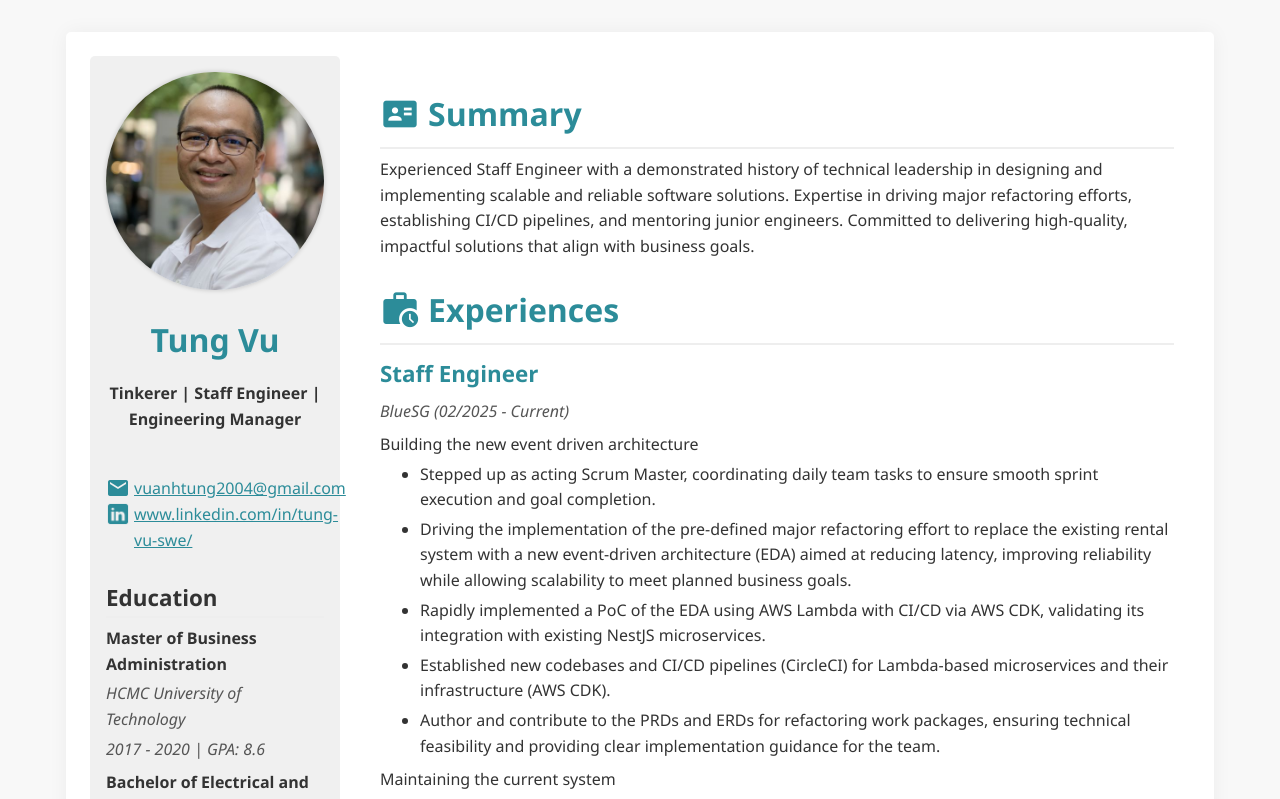
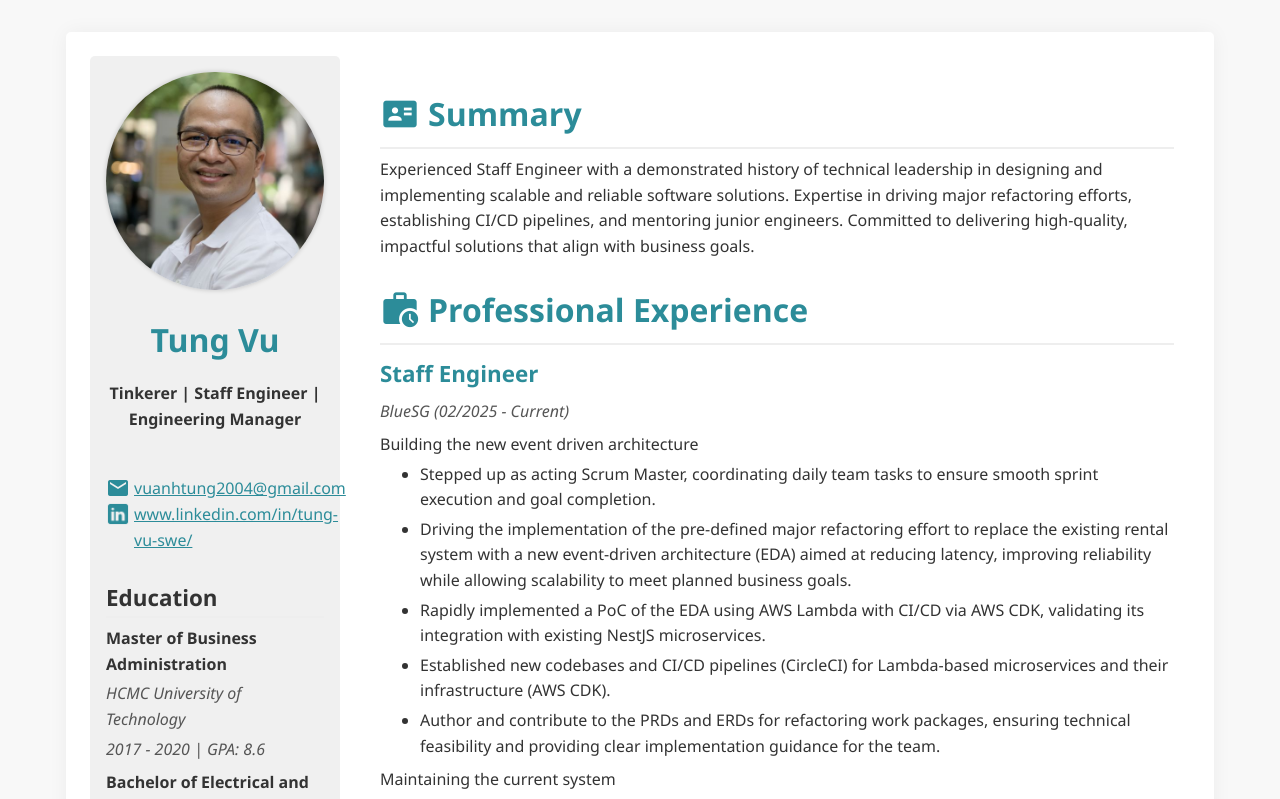
Before and after one commit to tungvu-wanderer/cv_angular, an Angular app: page / in a window 1280 px wide. Shown: the top 799 px of the page. Built offline with nearby package versions, Linux system fonts and the light colour scheme.

Commit message:
rename Experiences to Professional Experience

```diff
--- a/src/app/main/experience/experience.component.html
+++ b/src/app/main/experience/experience.component.html
@@ -1,7 +1,7 @@
 <div class="main-section">
   <h2 class="main-section-title">
     <span class="material-symbols-outlined size-40"> work_history </span>
-    <span>Experiences</span>
+    <span>Professional Experience</span>
   </h2>
   <app-experience-item
     *ngFor="let company of companies"
```
